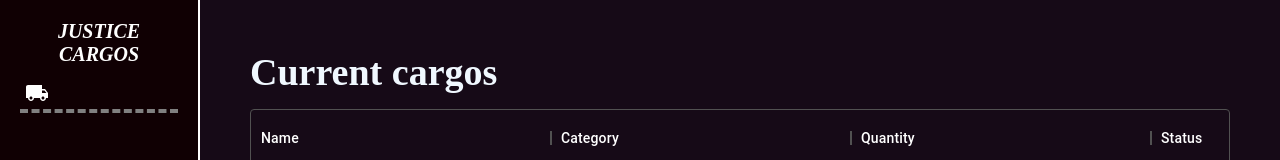
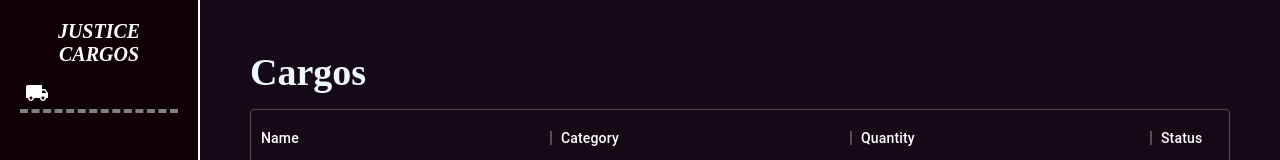
Before and after one commit to mickeysss/cargos-ts-react-redux-material-ui, a React (Create React App) app: page / in a window 1280 px wide. Shown: the top 160 px of the page. Built offline with nearby package versions, Linux system fonts and the light colour scheme.

Commit message:
added type props

```diff
--- a/src/components/TransitTable/index.tsx
+++ b/src/components/Tables/TransitTable/index.tsx
@@ -6,6 +6,8 @@ import {
     GridPreProcessEditCellProps,
 } from '@mui/x-data-grid';
 import { createTheme } from '@mui/material';
+import { cargoType } from '../../../App';
+import { useStyles } from '../../../hooks/useStyles';
 
 const theme = createTheme({
     palette: {
@@ -14,11 +16,13 @@ const theme = createTheme({
 });
 
 type Props = {
-    selectedCargo: { [key: string]: any };
-    rowsInTransit: { [key: string]: any }[];
+    selectedCargo: cargoType;
+    rowsInTransit: cargoType[];
 };
 
 const TransitTable = ({ rowsInTransit }: Props) => {
+    const classes = useStyles();
+
     return (
         <div style={{ height: 400, width: '100%', color: 'white' }}>
             <ThemeProvider theme={theme}>
@@ -26,7 +30,8 @@ const TransitTable = ({ rowsInTransit }: Props) => {
                     rows={rowsInTransit}
                     columns={columns}
                     experimentalFeatures={{ newEditingApi: true }}
-                    onRowClick={(e: any) => console.log(e.row)}
+                    onRowClick={(e) => console.log(e.row)}
+                    classes={classes}
                 />
             </ThemeProvider>
         </div>
@@ -34,6 +39,14 @@ const TransitTable = ({ rowsInTransit }: Props) => {
 };
 
 const columns: GridColumns = [
+    {
+        field: 'status',
+        headerName: 'Status',
+        width: 200,
+        type: 'string',
+        align: 'left',
+        headerAlign: 'left',
+    },
     {
         field: 'destination',
         preProcessEditCellProps: (params: GridPreProcessEditCellProps) => {
@@ -43,14 +56,6 @@ const columns: GridColumns = [
         headerName: 'Destination',
         width: 200,
         editable: true,
-        align: 'left',
-        headerAlign: 'left',
-    },
-    {
-        field: 'status',
-        headerName: 'Status',
-        width: 200,
-        type: 'string',
         align: 'left',
         headerAlign: 'left',
     },
--- a/src/pages/CargosPage/index.tsx
+++ b/src/pages/CargosPage/index.tsx
@@ -10,10 +10,10 @@ import Button from '@mui/material/Button';
 type Props = {
     cargos: cargoType[];
     setCargos: Dispatch<React.SetStateAction<cargoType[]>>;
-    selectedCargo: { [key: string]: any };
-    rowsInTransit: { [key: string]: any }[];
-    setSelectedCargo: Dispatch<React.SetStateAction<{ [key: string]: any }>>;
-    setRowsInTransit: Dispatch<React.SetStateAction<{ [key: string]: any }[]>>;
+    selectedCargo: cargoType;
+    rowsInTransit: cargoType[];
+    setSelectedCargo: Dispatch<React.SetStateAction<cargoType>>;
+    setRowsInTransit: Dispatch<React.SetStateAction<cargoType[]>>;
 };
 
 const CargosPage = ({
@@ -39,7 +39,7 @@ const CargosPage = ({
 
     return (
         <div className={styles.flexContainer}>
-            <h2 className={styles.title}>Current cargos</h2>
+            <h2 className={styles.title}>Cargos</h2>
             <div className={styles.cargosList}>
                 <CargoTable
                     setSelectedCargo={setSelectedCargo}
--- a/src/pages/TransitsPage/index.tsx
+++ b/src/pages/TransitsPage/index.tsx
@@ -1,14 +1,15 @@
-import React, { Dispatch } from 'react';
+import React, { Dispatch, SetStateAction } from 'react';
 
-import TransitTable from '../../components/TransitTable';
+import TransitTable from '../../components/Tables/TransitTable';
 
 import styles from '../CargosPage/styles.module.scss';
+import { cargoType } from '../../App';
 
 type Props = {
-    selectedCargo: { [key: string]: any };
-    setSelectedCargo: Dispatch<{ [key: string]: any }>;
-    rowsInTransit: { [key: string]: any }[];
-    setRowsInTransit: Dispatch<{ [key: string]: any }[]>;
+    selectedCargo: cargoType;
+    setSelectedCargo: Dispatch<SetStateAction<cargoType>>;
+    rowsInTransit: cargoType[];
+    setRowsInTransit: Dispatch<SetStateAction<cargoType[]>>;
 };
 
 const TransitsPage = ({ selectedCargo, rowsInTransit }: Props) => {
```
